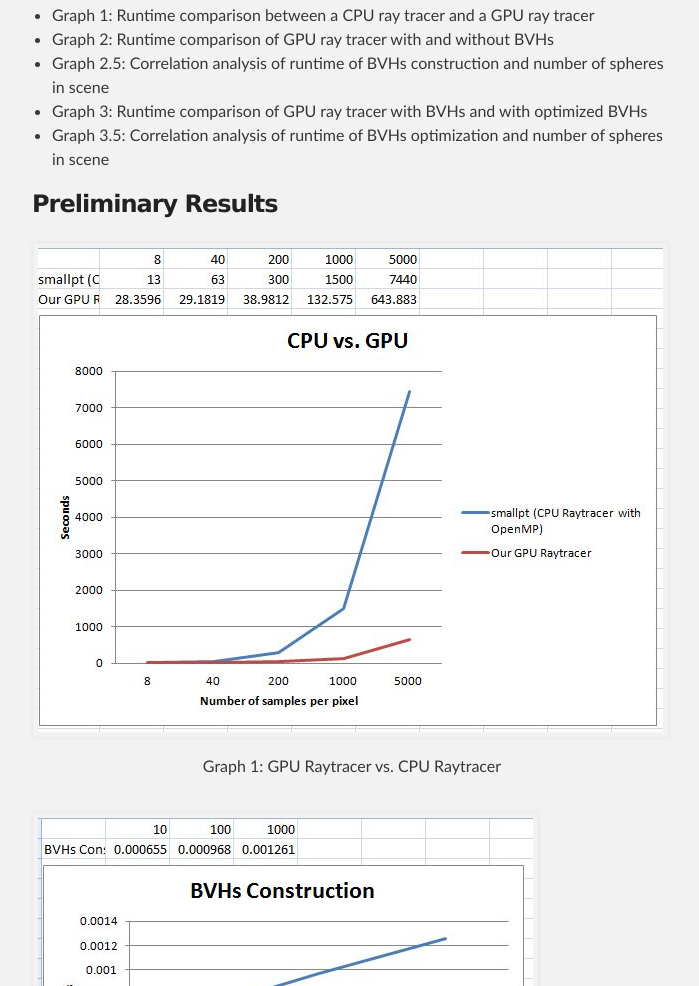
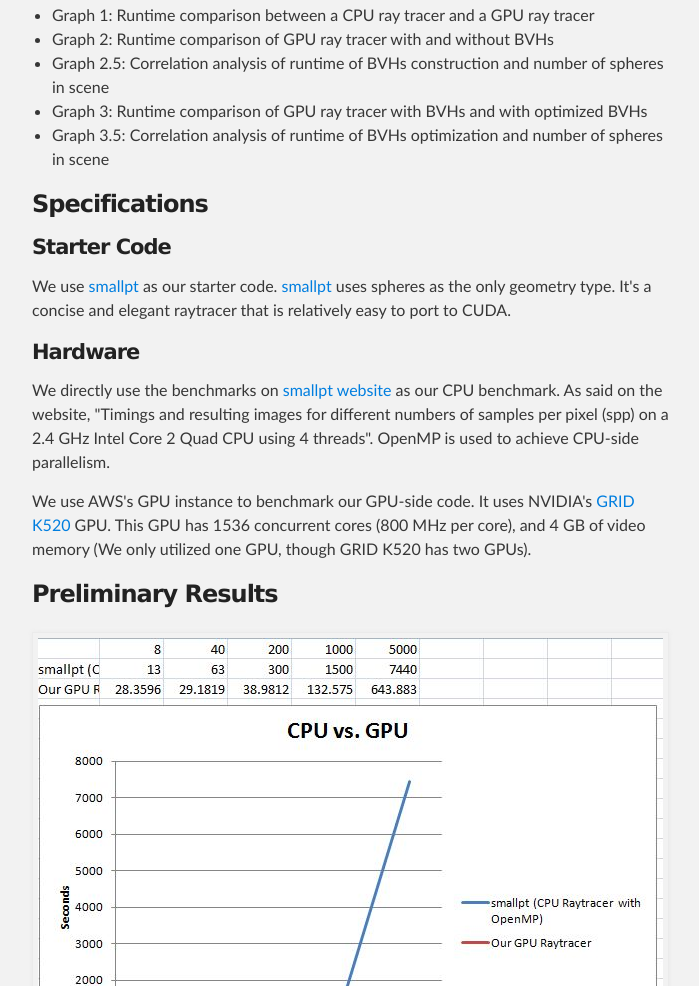
Before and after one commit to andrewwuan/15418-website, a plain HTML site: page index.html in a window 1280 px wide. Shown: the part 965-1951 px from the top of the page, without its empty margins (288-987 px from the left). Drawn offline with Linux system fonts and the light colour scheme.

Commit message:
Specifications

```diff
--- a/index.html
+++ b/index.html
@@ -59,6 +59,14 @@
 </ul>
 
 <h3>
+<a id="rather-drive-stick" class="anchor" href="#rather-drive-stick" aria-hidden="true"><span class="octicon octicon-link"></span></a>Specifications</h3>
+<h4>Starter Code</h4>
+<p>We use <a href="http://www.kevinbeason.com/smallpt/">smallpt</a> as our starter code. <a href="http://www.kevinbeason.com/smallpt/">smallpt</a> uses spheres as the only geometry type. It's a concise and elegant raytracer that is relatively easy to port to CUDA.
+<h4>Hardware</h4>
+<p>We directly use the benchmarks on <a href="http://www.kevinbeason.com/smallpt/">smallpt website</a> as our CPU benchmark. As said on the website, "Timings and resulting images for different numbers of samples per pixel (spp) on a 2.4 GHz Intel Core 2 Quad CPU using 4 threads". OpenMP is used to achieve CPU-side parallelism.<p>
+<p>We use AWS's GPU instance to benchmark our GPU-side code. It uses NVIDIA's <a href="http://www.techpowerup.com/gpudb/2312/grid-k520.html">GRID K520</a> GPU. This GPU has 1536 concurrent cores (800 MHz per core), and 4 GB of video memory (We only utilized one GPU, though GRID K520 has two GPUs).</p>
+
+<h3>
 <a id="designer-templates" class="anchor" href="#designer-templates" aria-hidden="true"><span class="octicon octicon-link"></span></a>Preliminary Results</h3>
 
 <img src="images/1.jpg">
```
